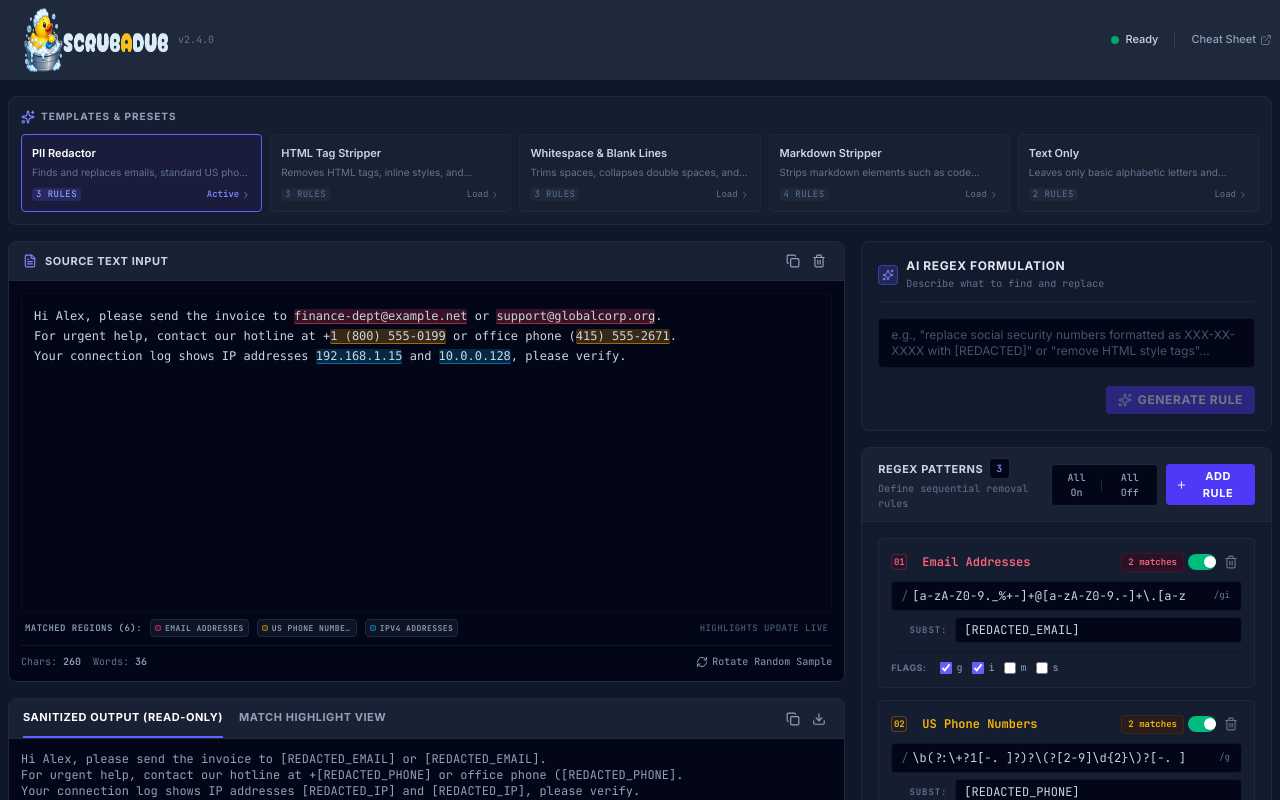
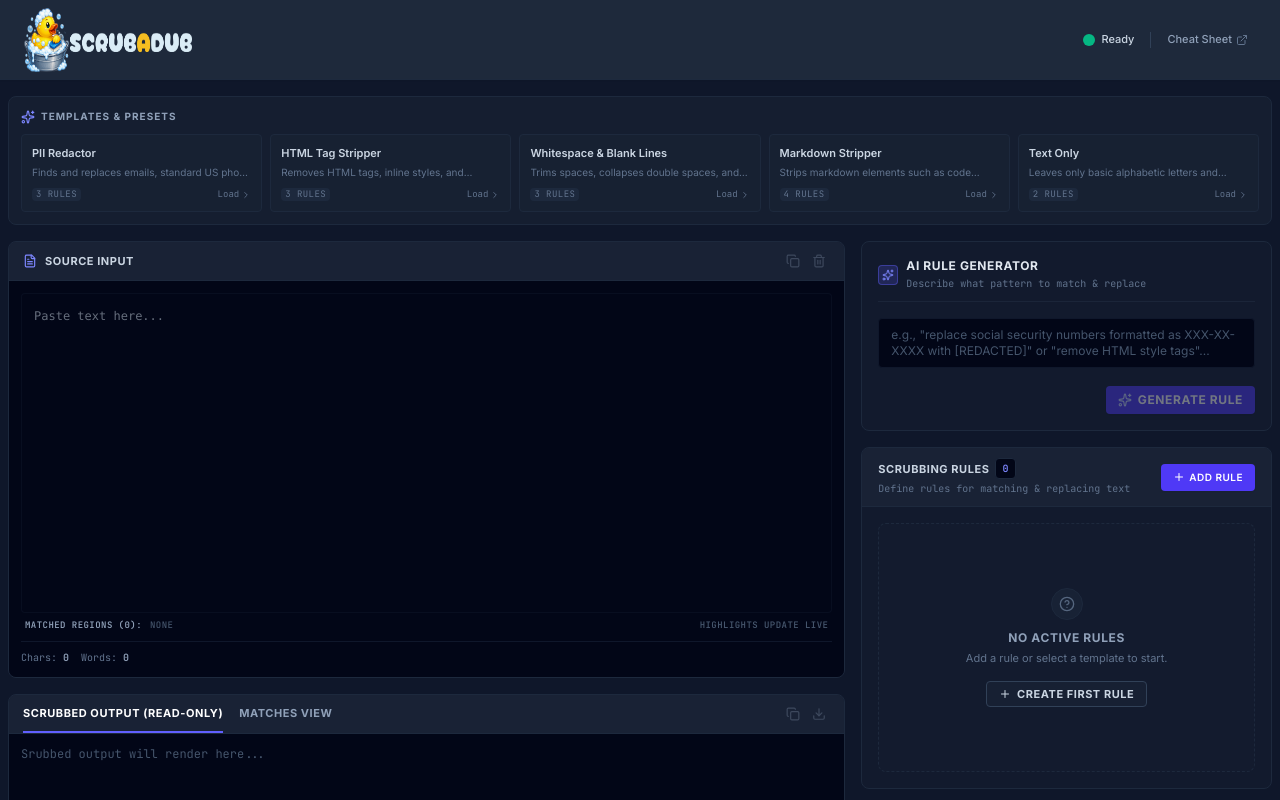
Before and after one commit to MrTWrecks0208/Scrubadub, a React (Vite) app: page / in a window 1280 px wide. Shown: the top 800 px of the page. Built offline with nearby package versions, Linux system fonts and the light colour scheme.

Commit message:
refactor: clean slate initialization and ui polish
- Reset default app state to empty for a fresh start.
- Standardize terminology to "Scrubbing Rules" and "AI Rule Generator".
- Refine layout padding and button styling.

```diff
--- a/src/App.tsx
+++ b/src/App.tsx
@@ -27,7 +27,7 @@ export default function App() {
   // --- States ---
   const [inputText, setInputText] = useState<string>(() => {
     const saved = localStorage.getItem('regex_cleaner_input');
-    return saved !== null ? saved : DEFAULT_PRESETS[0].sampleText;
+    return saved !== null ? saved : '';
   });
 
   const [rules, setRules] = useState<RegexRule[]>(() => {
@@ -39,12 +39,12 @@ export default function App() {
         console.error('Failed to parse saved rules:', err);
       }
     }
-    return DEFAULT_PRESETS[0].rules;
+    return [];
   });
 
   const [activeTab, setActiveTab] = useState<'cleaned' | 'visualizer'>('cleaned');
   const [selectedPresetId, setSelectedPresetId] = useState<string | null>(() => {
-    return localStorage.getItem('regex_cleaner_preset_id') || 'pii-redactor';
+    return localStorage.getItem('regex_cleaner_preset_id');
   });
 
   const [copySuccess, setCopySuccess] = useState<boolean>(false);
@@ -139,17 +139,14 @@ export default function App() {
           <img
             src={logo}
             alt="Scrubadub Logo"
-            className="w-36 h-16 object-fill"
+            className="w-42 h-16 object-fill"
             referrerPolicy="no-referrer"
           />
-          <div className="flex items-baseline gap-1.5">
-            <span className="text-[10px] text-slate-500 font-mono">v2.4.0</span>
-          </div>
         </div>
 
-        <div className="flex items-center gap-4 text-[11px] font-medium text-slate-400">
+        <div className="flex items-center gap-4 text-[11px] pr-6 font-medium text-slate-400">
           <span className="flex items-center gap-1.5 text-slate-300">
-            <span className="w-2 h-2 rounded-full bg-emerald-500 animate-pulse"></span> Ready
+            <span className="w-3 h-3 rounded-full bg-emerald-400 animate-pulse"></span> Ready
           </span>
           <div className="h-4 w-px bg-slate-700"></div>
           <a
@@ -222,7 +219,7 @@ export default function App() {
               <div className="flex items-center justify-between px-3.5 py-2 border-b border-slate-800 bg-[#1E293B]/60">
                 <div className="flex items-center gap-2">
                   <FileText className="w-3.5 h-3.5 text-indigo-400" />
-                  <span className="text-[11px] font-bold uppercase tracking-wider text-slate-300">Source Text Input</span>
+                  <span className="text-[11px] font-bold uppercase tracking-wider text-slate-300">Source Input</span>
                 </div>
 
                 <div className="flex items-center gap-1">
@@ -250,7 +247,7 @@ export default function App() {
                 <HighlightedTextarea
                   value={inputText}
                   onChange={setInputText}
-                  placeholder="Paste raw data / log content here..."
+                  placeholder="Paste text here..."
                   rules={rules}
                 />
 
@@ -293,7 +290,7 @@ export default function App() {
                         : 'border-transparent text-slate-400 hover:text-slate-200'
                     }`}
                   >
-                    Sanitized Output (Read-Only)
+                    Scrubbed Output (Read-Only)
                   </button>
                   <button
                     type="button"
@@ -304,7 +301,7 @@ export default function App() {
                         : 'border-transparent text-slate-400 hover:text-slate-200'
                     }`}
                   >
-                    Match Highlight View
+                    Matches View
                   </button>
                 </div>
 
@@ -313,7 +310,7 @@ export default function App() {
                     type="button"
                     onClick={() => copyToClipboard(cleanResult.cleanedText, false)}
                     disabled={!cleanResult.cleanedText}
-                    title="Copy cleaned result"
+                    title="Copy"
                     className="p-1 text-slate-400 hover:text-white hover:bg-slate-800 rounded transition-colors disabled:opacity-30 disabled:pointer-events-none cursor-pointer"
                   >
                     {copySuccess ? (
@@ -329,7 +326,7 @@ export default function App() {
                     type="button"
                     onClick={downloadTextFile}
                     disabled={!cleanResult.cleanedText}
-                    title="Download cleaned file"
+                    title="Download"
                     className="p-1 text-slate-400 hover:text-white hover:bg-slate-800 rounded transition-colors disabled:opacity-30 disabled:pointer-events-none cursor-pointer"
                   >
                     <Download className="w-3.5 h-3.5" />
@@ -344,7 +341,7 @@ export default function App() {
                     <textarea
                       value={cleanResult.cleanedText}
                       readOnly
-                      placeholder="Sanitized content will render here..."
+                      placeholder="Srubbed output will render here..."
                       className="w-full h-64 sm:h-80 font-mono text-xs text-slate-400 bg-transparent border-0 outline-none resize-y placeholder:text-slate-600 select-all"
                       spellCheck={false}
                     />
@@ -400,9 +397,9 @@ export default function App() {
                 <Info className="w-3 h-3" />
               </div>
               <div className="space-y-0.5">
-                <span className="font-bold text-slate-300 block uppercase tracking-wide text-[10px]">Processing Pipeline Information</span>
+                <span className="font-bold text-slate-300 block uppercase tracking-wide text-[10px]">Scrubbing Pipeline Information</span>
                 <p>
-                  Regular expression rules are executed <strong>sequentially from top to bottom</strong>. The sanitized output of each stage acts as the feedstock for the next. Drag, toggle, and name patterns to build repeatable data sanitization processes.
+                  Scrubbing rules are executed <strong>sequentially from top to bottom</strong>. The scrubbed output of each stage serves as the input for the next. Toggle, customize, and name rules to build repeatable text-cleansing workflows.
                 </p>
               </div>
             </div>
--- a/src/components/AIRegexGenerator.tsx
+++ b/src/components/AIRegexGenerator.tsx
@@ -96,8 +96,8 @@ export default function AIRegexGenerator({ onAddRule, sampleText }: AIRegexGener
             <Sparkles className="w-3 h-3 text-indigo-400" />
           </div>
           <div>
-            <h3 className="text-xs font-bold uppercase tracking-wider text-slate-200">AI Regex formulation</h3>
-            <p className="text-[10px] text-slate-500 font-mono mt-0.5">Describe what to find and replace</p>
+            <h3 className="text-xs font-bold uppercase tracking-wider text-slate-200">AI Rule Generator</h3>
+            <p className="text-[10px] text-slate-500 font-mono mt-0.5">Describe what pattern to match & replace</p>
           </div>
         </div>
       </div>
@@ -124,7 +124,7 @@ export default function AIRegexGenerator({ onAddRule, sampleText }: AIRegexGener
             {isLoading ? (
               <>
                 <Loader2 className="w-3.5 h-3.5 animate-spin text-slate-200" />
-                <span>Formulating...</span>
+                <span>Generating...</span>
               </>
             ) : (
               <>
--- a/src/components/PatternManager.tsx
+++ b/src/components/PatternManager.tsx
@@ -122,12 +122,12 @@ export default function PatternManager({ rules, onChange, ruleStats }: PatternMa
       <div className="flex items-center justify-between px-4 py-2.5 border-b border-slate-800 bg-[#1E293B]/60">
         <div>
           <h2 className="text-[11px] font-bold uppercase tracking-wider text-slate-300 flex items-center gap-1.5">
-            Regex Patterns
+            Scrubbing Rules
             <span className="inline-flex items-center justify-center px-1.5 py-0.5 text-[10px] font-mono font-bold bg-[#020617] border border-slate-800 text-indigo-400 rounded">
               {rules.length}
             </span>
           </h2>
-          <p className="text-[10px] text-slate-500 font-mono mt-0.5">Define sequential removal rules</p>
+          <p className="text-[10px] text-slate-500 font-mono mt-0.5">Define rules for matching & replacing text</p>
         </div>
         <div className="flex items-center gap-2">
           {rules.length > 0 && (
@@ -160,7 +160,7 @@ export default function PatternManager({ rules, onChange, ruleStats }: PatternMa
           <button
             type="button"
             onClick={addRule}
-            className="flex items-center gap-1 px-2.5 py-1 bg-indigo-600 text-white rounded text-[11px] font-bold hover:bg-indigo-500 transition-colors shadow-xs cursor-pointer uppercase tracking-wider"
+            className="flex items-center gap-1 px-3 py-1.5 bg-indigo-600 text-white rounded text-[10px] font-semibold hover:bg-indigo-500 transition-colors shadow-xs cursor-pointer uppercase tracking-wider"
           >
             <Plus className="w-3 h-3" />
             Add Rule
@@ -177,7 +177,7 @@ export default function PatternManager({ rules, onChange, ruleStats }: PatternMa
             </div>
             <h3 className="text-xs font-bold uppercase tracking-wider text-slate-400">No Active Rules</h3>
             <p className="text-[11px] text-slate-500 mt-1 max-w-xs">
-              Add a rule to start matching and scrubbing text. You can also load presets from 'Templates & Presets'.
+              Add a rule or select a template to start.
             </p>
             <button
               type="button"
@@ -296,7 +296,7 @@ export default function PatternManager({ rules, onChange, ruleStats }: PatternMa
                 {/* Replace with Input */}
                 <div className="mt-1.5 flex items-center gap-2">
                   <span className="text-[9px] font-mono font-bold text-slate-500 select-none w-14 shrink-0 uppercase tracking-widest text-right">
-                    Subst:
+                    Replace:
                   </span>
                   <input
                     type="text"
```
